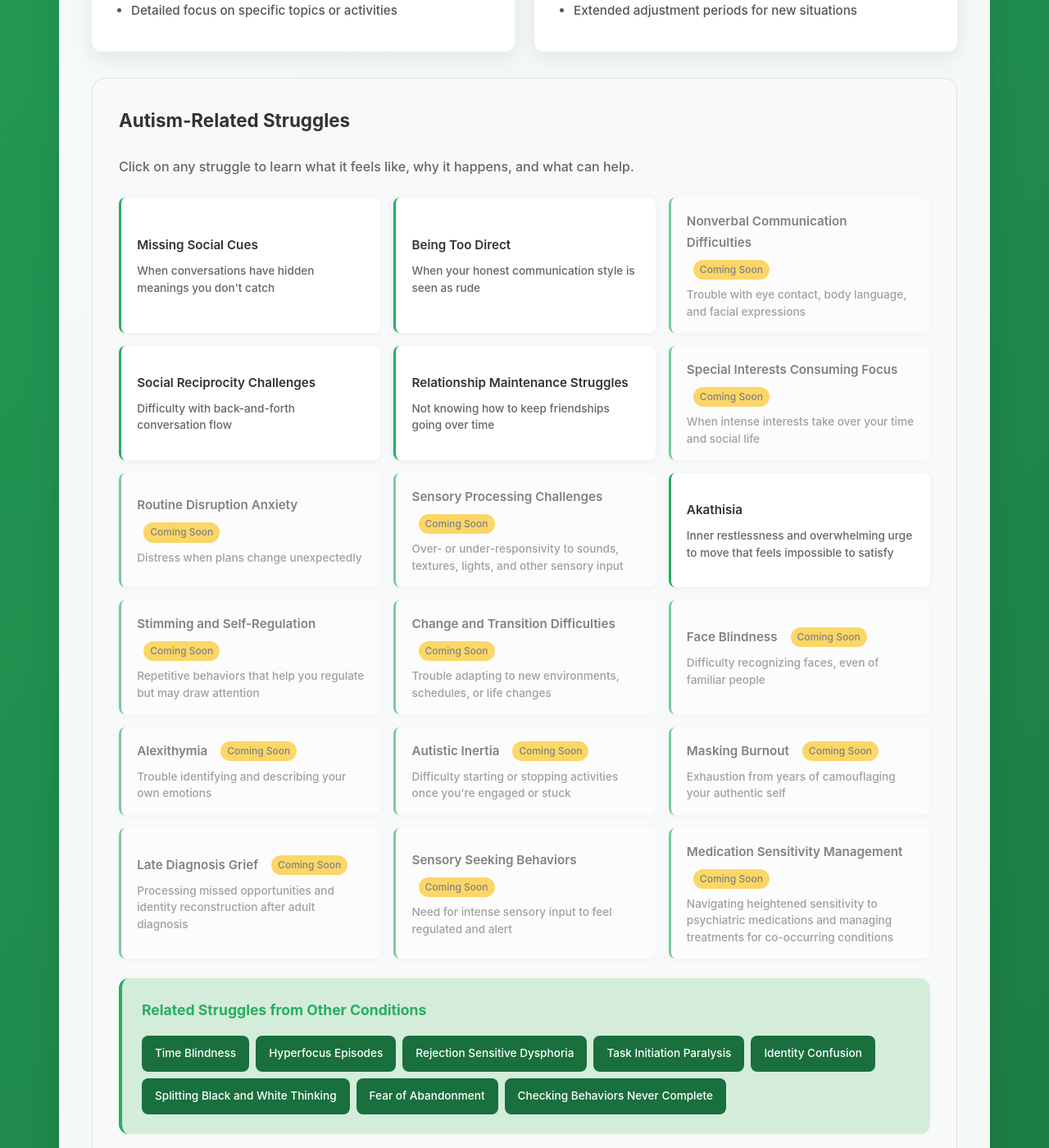
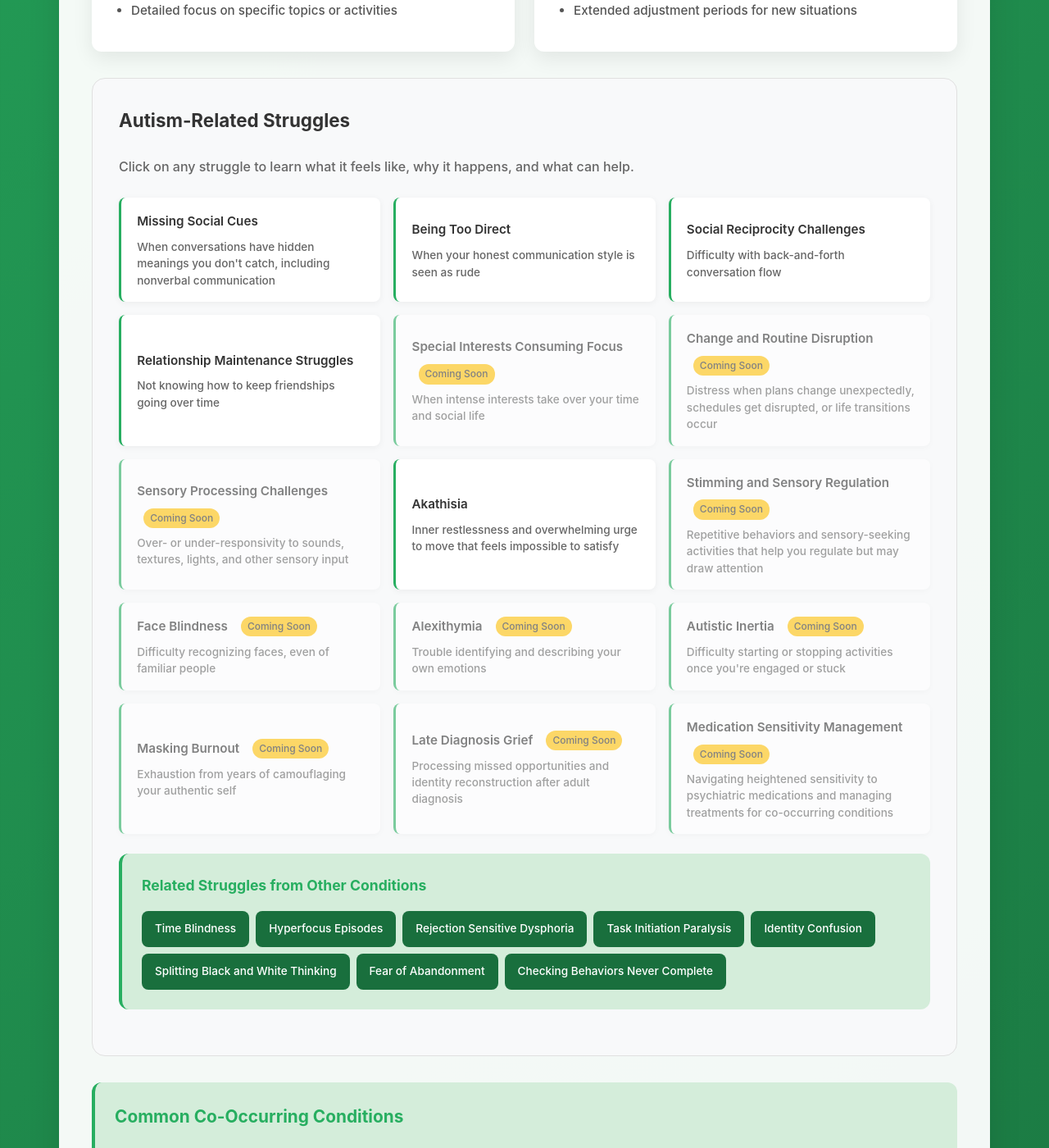
Before and after one commit to neurodivergent-survival-guide/neurodivergent-survival-guide, a Jekyll site: the page built from conditions/autism.html, in a window 1280 px wide and 1400 px high, scrolled down 2114 px. Shown: the whole window at 82% size. Built offline with Jekyll 4.4.1, drawn with Linux system fonts in a browser that asks for light colours.

Commit message:
Update struggle_order.yml

```diff
--- a/_data/struggle_order.yml
+++ b/_data/struggle_order.yml
@@ -1,5 +1,4 @@
 # /_data/struggle_order.yml
-# Struggle order for each condition - maintains your thoughtful flow from common to rare
 
 adhd:
   - slug: "task-initiation-paralysis"
@@ -63,13 +62,10 @@ adhd:
 autism:
   - slug: "missing-social-cues"
     title: "Missing Social Cues"
-    description: "When conversations have hidden meanings you don't catch"
+    description: "When conversations have hidden meanings you don't catch, including nonverbal communication"
   - slug: "being-too-direct"
     title: "Being Too Direct"
     description: "When your honest communication style is seen as rude"
-  - slug: "nonverbal-communication-difficulties"
-    title: "Nonverbal Communication Difficulties"
-    description: "Trouble with eye contact, body language, and facial expressions"
   - slug: "social-reciprocity-challenges"
     title: "Social Reciprocity Challenges"
     description: "Difficulty with back-and-forth conversation flow"
@@ -79,21 +75,18 @@ autism:
   - slug: "special-interests-consuming-focus"
     title: "Special Interests Consuming Focus"
     description: "When intense interests take over your time and social life"
-  - slug: "routine-disruption-anxiety"
-    title: "Routine Disruption Anxiety"
-    description: "Distress when plans change unexpectedly"
+  - slug: "change-and-routine-disruption"
+    title: "Change and Routine Disruption"
+    description: "Distress when plans change unexpectedly, schedules get disrupted, or life transitions occur"
   - slug: "sensory-processing-challenges"
     title: "Sensory Processing Challenges"
     description: "Over- or under-responsivity to sounds, textures, lights, and other sensory input"
   - slug: "akathisia"
     title: "Akathisia"
     description: "Inner restlessness and overwhelming urge to move that feels impossible to satisfy"
-  - slug: "stimming-and-self-regulation"
-    title: "Stimming and Self-Regulation"
-    description: "Repetitive behaviors that help you regulate but may draw attention"
-  - slug: "change-and-transition-difficulties"
-    title: "Change and Transition Difficulties"
-    description: "Trouble adapting to new environments, schedules, or life changes"
+  - slug: "stimming-and-sensory-regulation"
+    title: "Stimming and Sensory Regulation"
+    description: "Repetitive behaviors and sensory-seeking activities that help you regulate but may draw attention"
   - slug: "face-blindness"
     title: "Face Blindness"
     description: "Difficulty recognizing faces, even of familiar people"
@@ -109,9 +102,6 @@ autism:
   - slug: "late-diagnosis-grief"
     title: "Late Diagnosis Grief"
     description: "Processing missed opportunities and identity reconstruction after adult diagnosis"
-  - slug: "sensory-seeking-behaviors"
-    title: "Sensory Seeking Behaviors"
-    description: "Need for intense sensory input to feel regulated and alert"
   - slug: "medication-sensitivity-management"
     title: "Medication Sensitivity Management"
     description: "Navigating heightened sensitivity to psychiatric medications and managing treatments for co-occurring conditions"
```
